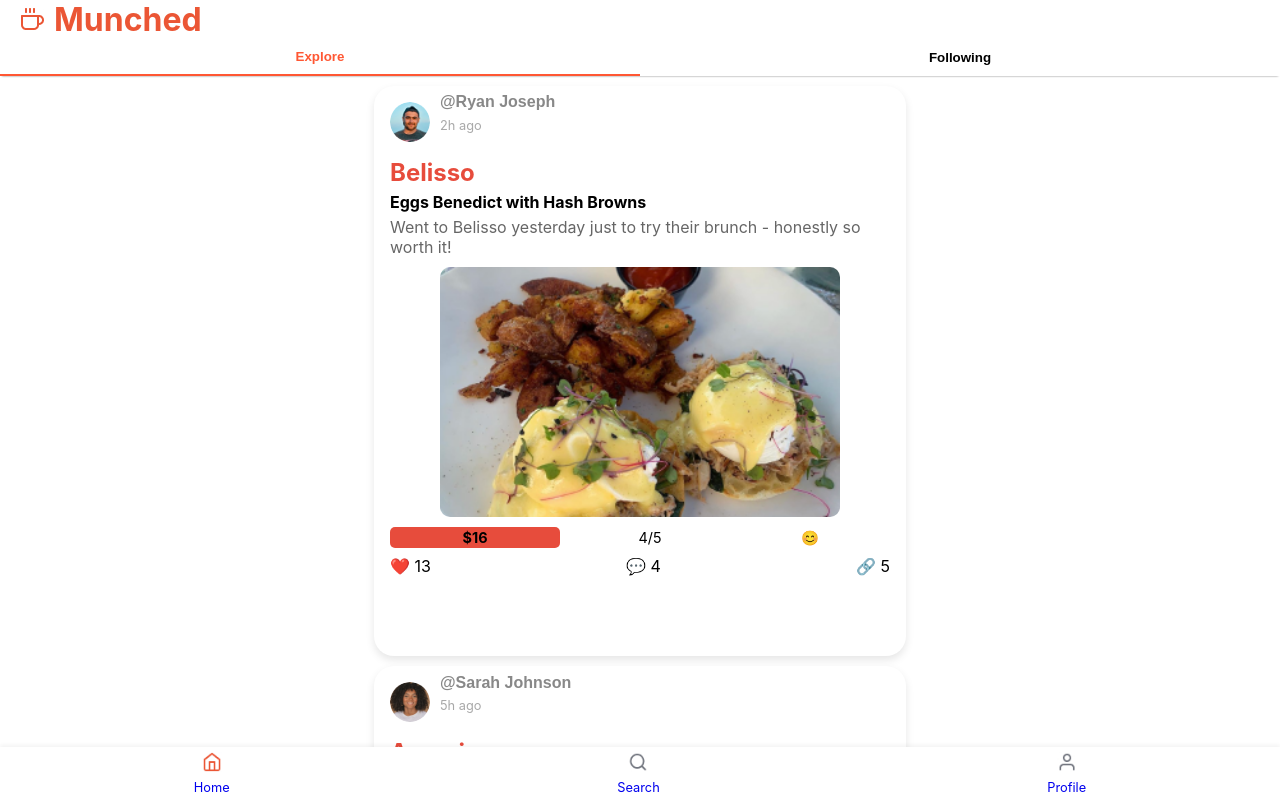
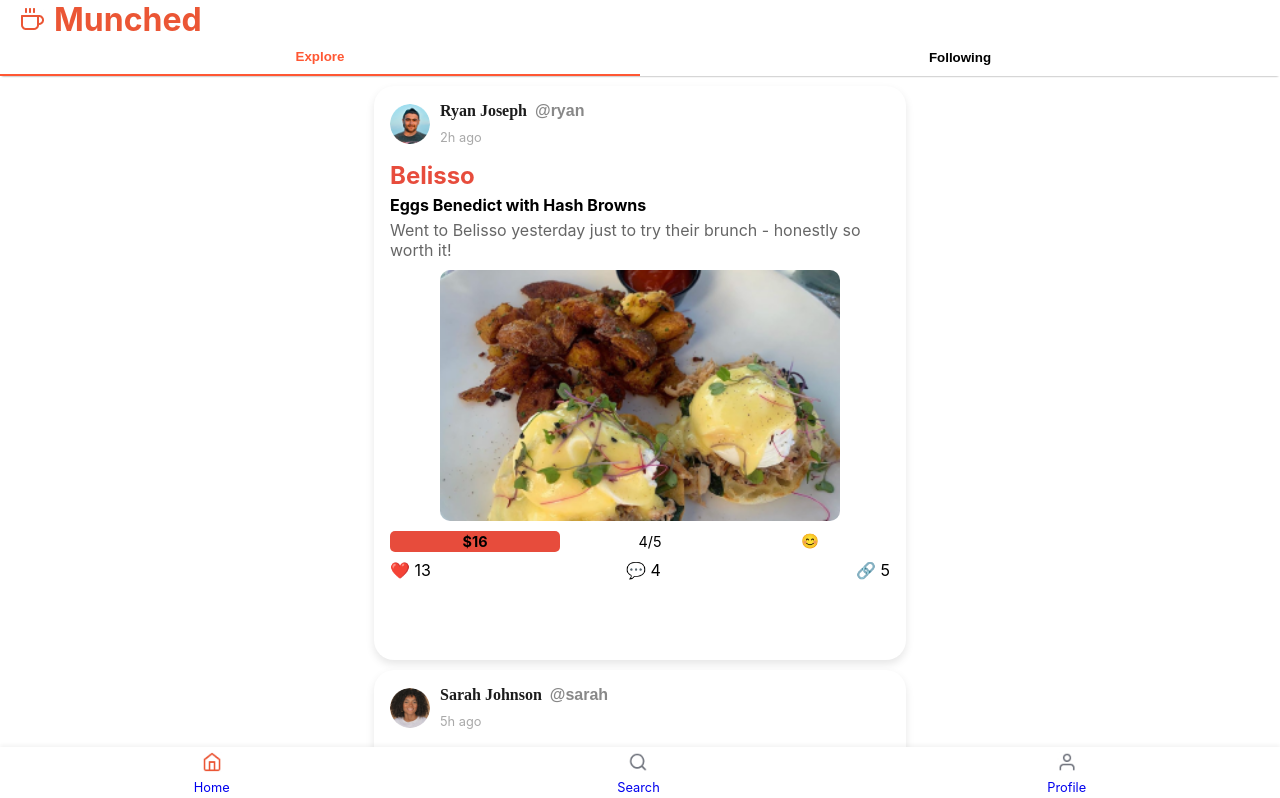
Before and after one commit to akaChenshunCodeMaster/productathon, a React (Create React App) app in the folder foody/: page / in a window 1280 px wide. Shown: the top 798 px of the page. Built offline with nearby package versions, Linux system fonts and the light colour scheme.

Commit message:
quick update on posts

```diff
--- a/foody/src/components/Homepage.js
+++ b/foody/src/components/Homepage.js
@@ -12,7 +12,8 @@ const HomePage = () => {
   // Assuming posts is an array of post objects with the needed properties
   const posts = [
     {
-      username: 'Ryan Joseph',
+      name: 'Ryan Joseph',
+      username: 'ryan',
       avatarSrc: userAvatar,
       time: '2h',
       location: 'Belisso',
@@ -26,7 +27,8 @@ const HomePage = () => {
     },
 
     {
-        username: 'Sarah Johnson',
+        name: 'Sarah Johnson',
+        username: 'sarah',
         avatarSrc: saraAvatar,
         time: '5h',
         location: 'Azumi',
@@ -43,11 +45,12 @@ const HomePage = () => {
 
   return (
     <div className="home-page">
-        <Header />
-        <NavigationTabs />
+      <Header />
+      <NavigationTabs />
       <div className="posts">
         {posts.map((post, index) => (
-          <PostCard key={index} {...post} />
+          // Now pass the 'name' prop to the PostCard component
+          <PostCard key={index} name={post.name} {...post} />
         ))}
       </div>
     </div>
--- a/foody/src/components/PostCard.css
+++ b/foody/src/components/PostCard.css
@@ -13,7 +13,7 @@
   .post-header {
     display: flex;
     align-items: center;
-    margin-bottom: 16px; /* Increased bottom margin */
+    margin-bottom: 16px;
   }
 
   .user-avatar {
@@ -28,15 +28,40 @@
     flex-direction: column;
   }
 
+  .name-and-username {
+    display: flex;
+    align-items: baseline;
+  }
+
+  .user-real-name {
+    color: var(--Primary-Dark, #1C1C1C);
+    text-align: center;
+    font-family: "Geist Variable";
+    font-size: 16px;
+    font-style: normal;
+
+    line-height: normal;
+    font-weight: bold;
+
+  /* Add your desired spacing here, for example: */
+     margin-right: 8px;
+  }
+
   .username {
-    font-weight: bold;
-    color: #333; /* Darker color for the text */
-    margin-bottom: 4px; /* Space between username and post time */
+    text-align: center;
+   font-family: "Geist Variable";
+  font-size: 14px;
+  font-style: normal;
+  font-weight: bold;
+  color: #555;
+  line-height: normal;
   }
 
   .post-time {
-    color: #999; /* Lighter color for time text */
-    font-size: 0.8em; /* Smaller text size for time */
+    color: #999;
+    font-size: 0.8em;
+    /* Add a top margin if you want to push it down a bit */
+    margin-top: 4px;
   }
 
   .restaurant-name {
--- a/foody/src/components/PostCard.js
+++ b/foody/src/components/PostCard.js
@@ -4,14 +4,18 @@ import './PostCard.css'; // Make sure to create this CSS file to style your comp
 import { Link } from 'react-router-dom';
 
 
-const PostCard = ({ username, avatarSrc, time, location, title, description, imageSrc, price, rating, mood }) => {
+const PostCard = ({name, username, avatarSrc, time, location, title, description, imageSrc, price, rating, mood }) => {
   return (
     <div className="post-card">
       <div className="post-header">
         <img className="user-avatar" src={avatarSrc} alt={`${username} avatar`} />
         <div className="user-details">
-          <div className="username">@{username}</div>
-          <div className="post-time">{time} ago</div>
+        <div className="name-and-username">
+        <span className="user-real-name">{name}</span> {/* Add this span for the real name */}
+        <span className="username">@{username}</span>
+      </div>
+      <div className="post-time">{time} ago</div>
+
         </div>
       </div>
 
--- a/foody/src/components/ProfilePage.js
+++ b/foody/src/components/ProfilePage.js
@@ -17,7 +17,8 @@ const ProfilePage = () => {
 
   const posts = [
     {
-      username: 'Ryan Joseph',
+      name: 'Ryan Joseph',
+      username: 'ryan',
       avatarSrc: userAvatar,
       time: '2h',
       location: 'Belisso',
@@ -36,7 +37,8 @@ const ProfilePage = () => {
   const savedPosts = [
 
     {
-      username: 'Sarah Johnson',
+      name: 'Sarah Johnson',
+        username: 'sarah',
       avatarSrc: saraAvatar,
       time: '5h',
       location: 'Azumi',
```
